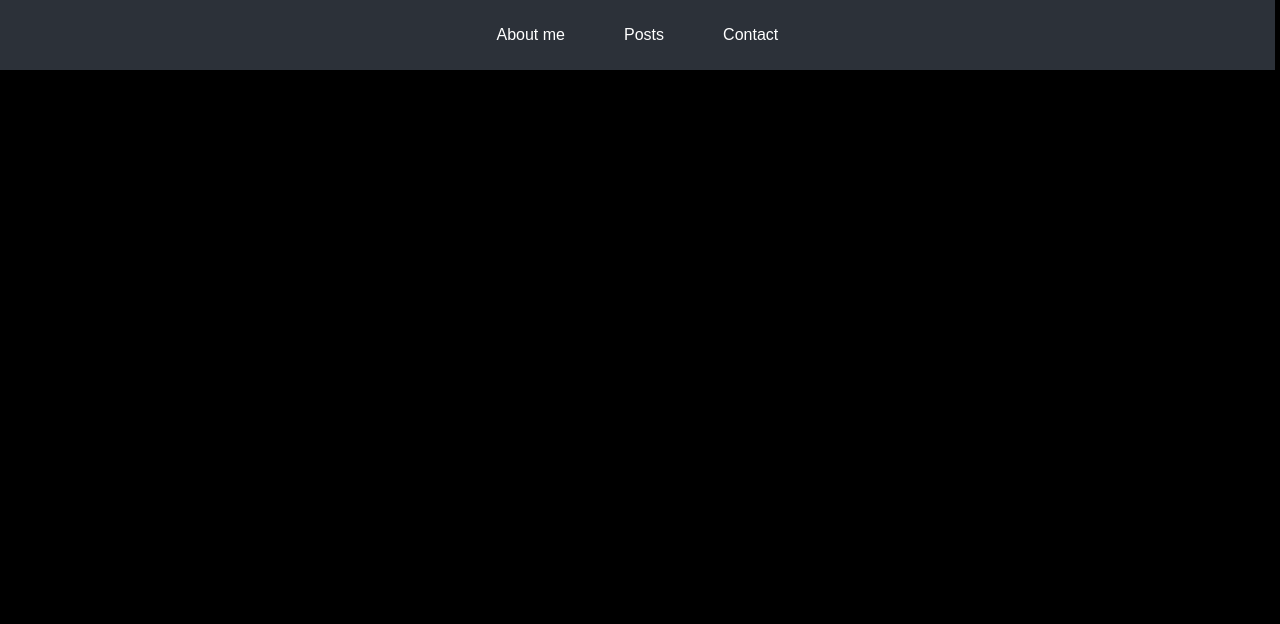
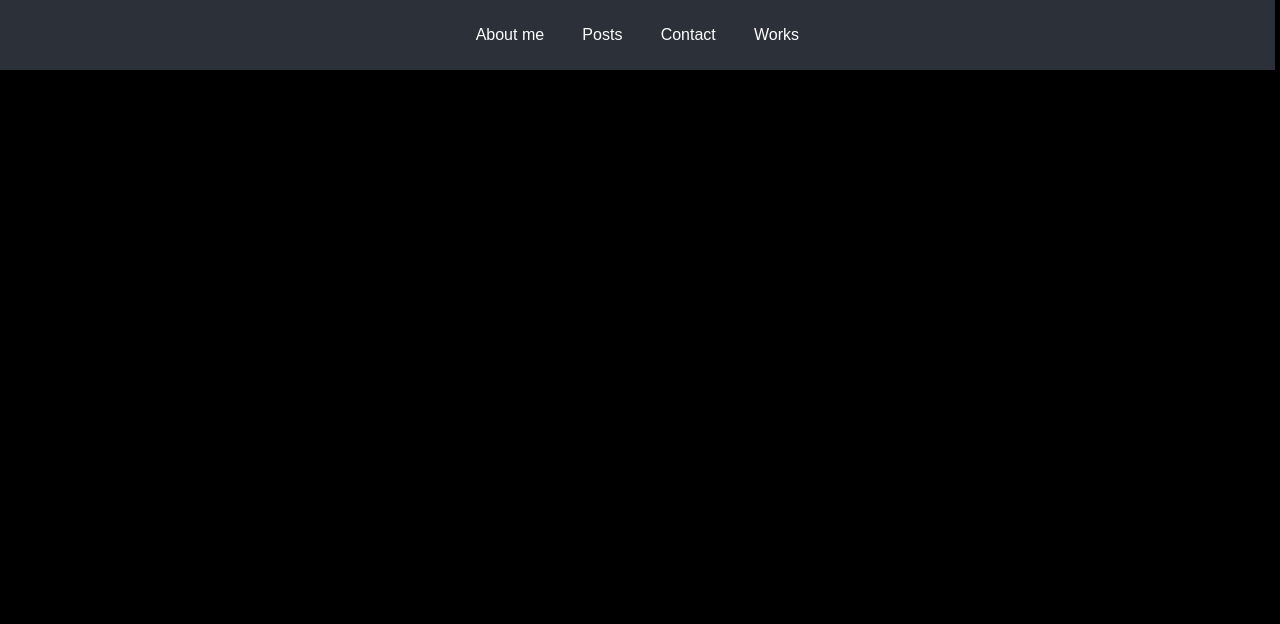
Before and after one commit to vineet-k09/vineet-k09.github.io, a plain HTML site: page index.html in a window 1280 px wide. Shown: the top 624 px of the page. Drawn offline with Linux system fonts and the light colour scheme.

Commit message:
added work in nav -- revert previous changes to fi to fix all

```diff
--- a/index.html
+++ b/index.html
@@ -14,6 +14,7 @@
             <a href="#aboutMe" id="am">About me</a>
             <a href="#post" id="po">Posts</a>
             <a href="#social" id="cc">Contact</a>
+            <a href="#work" id="wo">Works</a>
         </div>
     </nav>
     <main>
```
